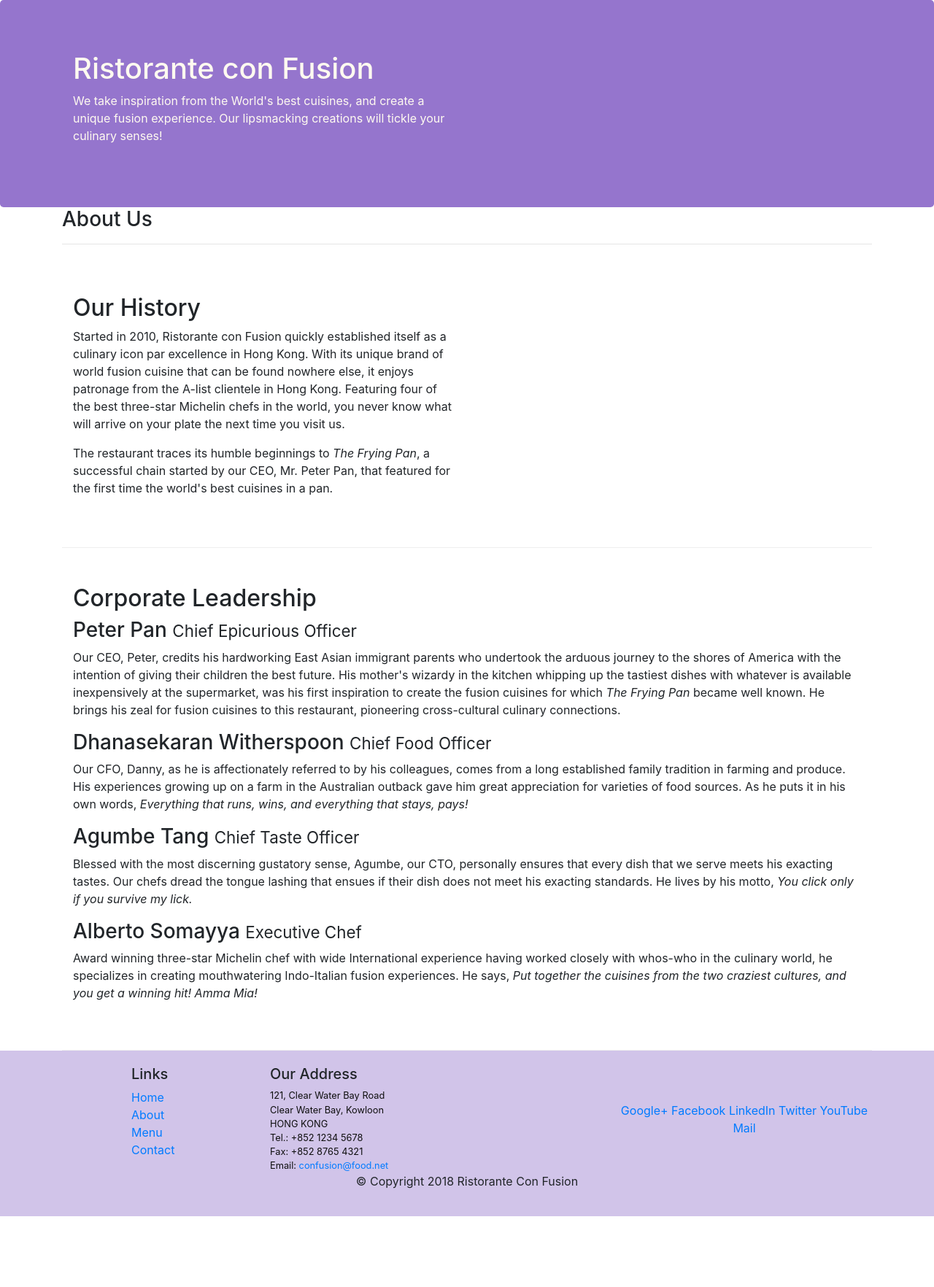
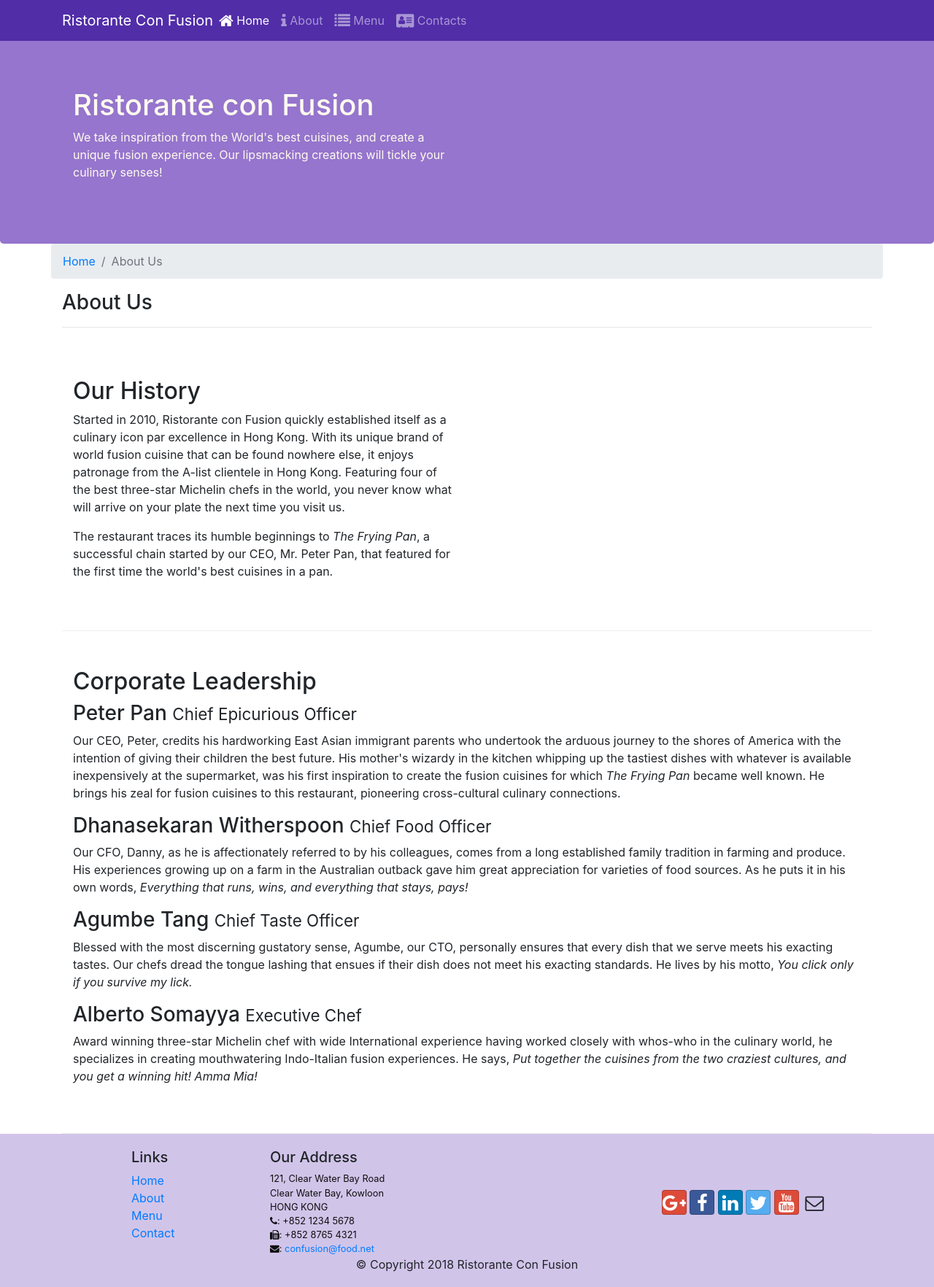
Before and after one commit to Wariorrier/CourseraFSWD, a website: page aboutus.html in a window 1280 px wide. Shown: the whole page at 73% size. Before the commit the page ends 1667 px from the top, so only its background shows below. Drawn offline with nearby package versions, Linux system fonts and the light colour scheme.

Commit message:
Added Icon Fonts

```diff
--- a/aboutus.html
+++ b/aboutus.html
@@ -9,11 +9,26 @@
 
     <!-- Bootstrap CSS -->
     <link rel="stylesheet" href="node_modules/bootstrap/dist/css/bootstrap.min.css">
-
+    <link rel="stylesheet" href="node_modules/font-awesome/css/font-awesome.min.css">
+    <link rel="stylesheet" href="node_modules/bootstrap-social/bootstrap-social.css">
     <link href="css/styles.css" rel="stylesheet" type="text/css" >
 </head>
 
 <body>
+    <nav class = "navbar navbar-dark navbar-expand-sm fixed-top">
+        <div class="container">
+            <button class = "navbar-toggler" type = "button" data-toggle = "collapse" data-target="#Navbar"><span class="navbar-toggler-icon"></span></button>
+            <a class = "navbar-brand mr-auto" href="#">Ristorante Con Fusion</a>
+            <div class = "collapse navbar-collapse" id = "Navbar">
+                <ul class = "navbar-nav mr-auto">
+                    <li class = "nav-item active"><a class = "nav-link" href = "#"><span class="fa fa-home fa-lg"></span> Home</a></li>
+                        <li class = "nav-item"><a class = "nav-link" href = "aboutus.html"><span class="fa fa-info fa-lg"></span> About</a></li>
+                        <li class = "nav-item"><a class = "nav-link" href = "#"><span class="fa fa-list fa-lg"></span> Menu</a></li>
+                        <li class = "nav-item"><a class = "nav-link" href = "#"><span class="fa fa-address-card fa-lg"></span> Contacts</a></li>
+                </ul>
+            </div>
+        </div>
+    </nav>
 
     <header class="jumbotron">
         <div class="container">
@@ -30,6 +45,10 @@
 
     <div class="container">
         <div class = "row">
+            <ol class="col-12 breadcrumb">
+                <li class = "breadcrumb-item"><a href="index.html">Home</a></li>
+                <li class = "breadcrumb-item active">About Us</li>
+            </ol>
             <div class="col-12">
                <h3>About Us</h3>
                <hr>
@@ -68,7 +87,7 @@
                 <div class="col-4 offset-1 col-sm-2">
                     <h5>Links</h5>
                     <ul class="list-unstyled">
-                        <li><a href="#">Home</a></li>
+                        <li><a href="index.html">Home</a></li>
                         <li><a href="aboutus.html">About</a></li>
                         <li><a href="#">Menu</a></li>
                         <li><a href="#">Contact</a></li>
@@ -80,19 +99,19 @@
 		              121, Clear Water Bay Road<br>
 		              Clear Water Bay, Kowloon<br>
 		              HONG KONG<br>
-		              Tel.: +852 1234 5678<br>
-		              Fax: +852 8765 4321<br>
-		              Email: <a href="mailto:confusion@food.net">confusion@food.net</a>
+		              <i class = "fa fa-phone fa-large"></i>: +852 1234 5678<br>
+		              <i class = "fa fa-fax fa-large"></i>: +852 8765 4321<br>
+		              <i class = "fa fa-envelope fa-large"></i>: <a href="mailto:confusion@food.net">confusion@food.net</a>
 		           </address>
                 </div>
                 <div class="col-12 col-sm-4 align-self-center">
                     <div class="text-center">
-                        <a href="http://google.com/+">Google+</a>
-                        <a href="http://www.facebook.com/profile.php?id=">Facebook</a>
-                        <a href="http://www.linkedin.com/in/">LinkedIn</a>
-                        <a href="http://twitter.com/">Twitter</a>
-                        <a href="http://youtube.com/">YouTube</a>
-                        <a href="mailto:">Mail</a>
+                        <a class = "btn btn-social-icon btn-google" href="http://google.com/+"><i class = "fa fa-google-plus fa-large"></i></a>
+                            <a class = "btn btn-social-icon btn-facebook"href="http://www.facebook.com/profile.php?id="><i class = "fa fa-facebook fa-large"></i></a>
+                            <a class = "btn btn-social-icon btn-linkedin"href="http://www.linkedin.com/in/"><i class = "fa fa-linkedin fa-large"></i></a>
+                            <a class = "btn btn-social-icon btn-twitter"href="http://twitter.com/"><i class = "fa fa-twitter fa-large"></i></a>
+                            <a class = "btn btn-social-icon btn-google"href="http://youtube.com/"><i class = "fa fa-youtube fa-large"></i></a>
+                            <a class = "btn btn-social-icon"href="mailto:"><i class = "fa fa-envelope-o fa-large"></i></a>
                     </div>
                 </div>
            </div>
--- a/css/styles.css
+++ b/css/styles.css
@@ -1,3 +1,11 @@
+body {
+    padding: 50px 0px 0px 0px;
+    z-index: 0;
+}
+.navbar-dark{
+    background-color: #512DA8;
+}
+
 .row-header{
     margin:0px auto;
     padding:0px;
--- a/package.json
+++ b/package.json
@@ -15,6 +15,8 @@
   },
   "dependencies": {
     "bootstrap": "^4.4.1",
+    "bootstrap-social": "^5.1.1",
+    "font-awesome": "^4.7.0",
     "jquery": "^3.4.1",
     "popper.js": "^1.12.9"
   }
```
Also changed, not shown: index.html (+26 -10 lines), 2 other files.
